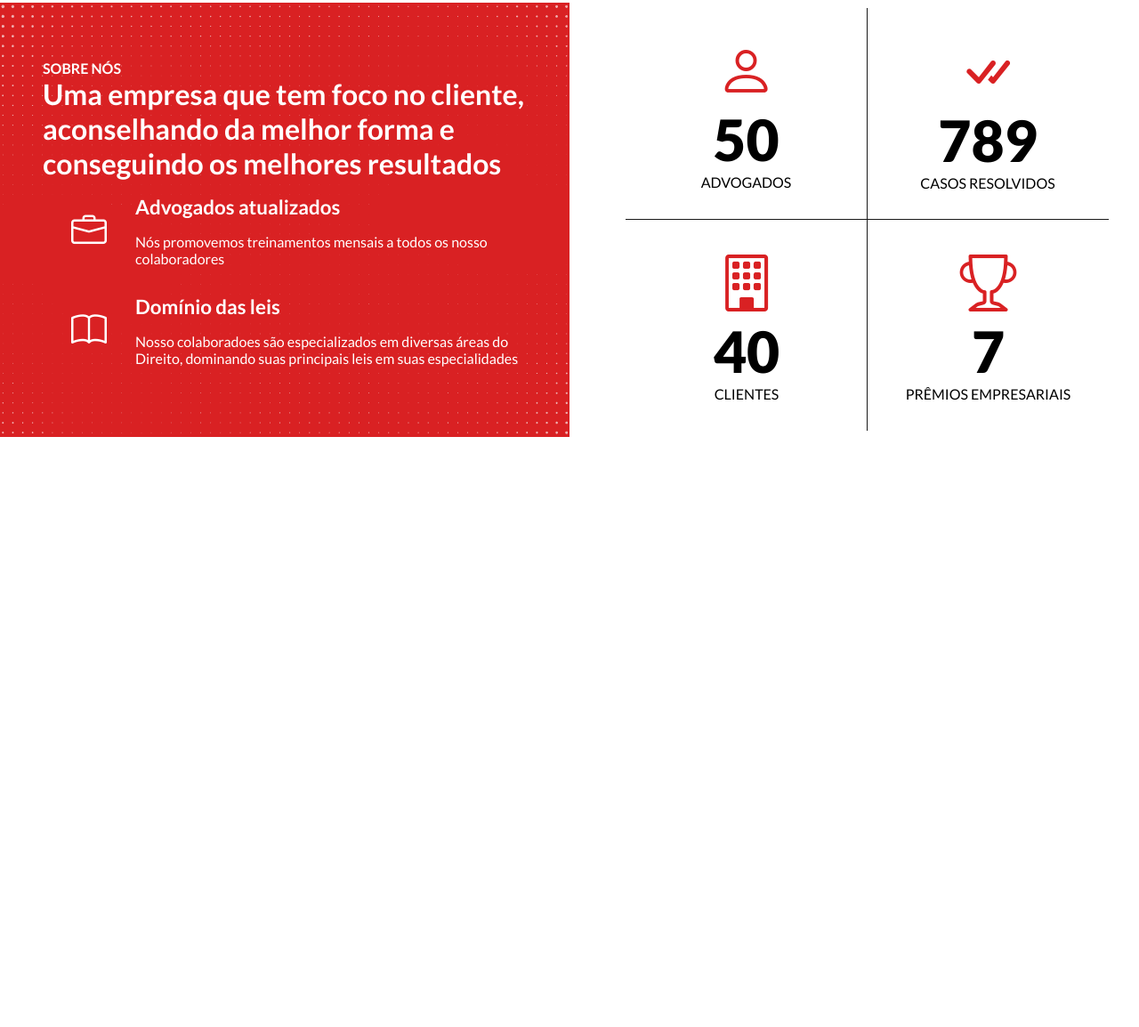
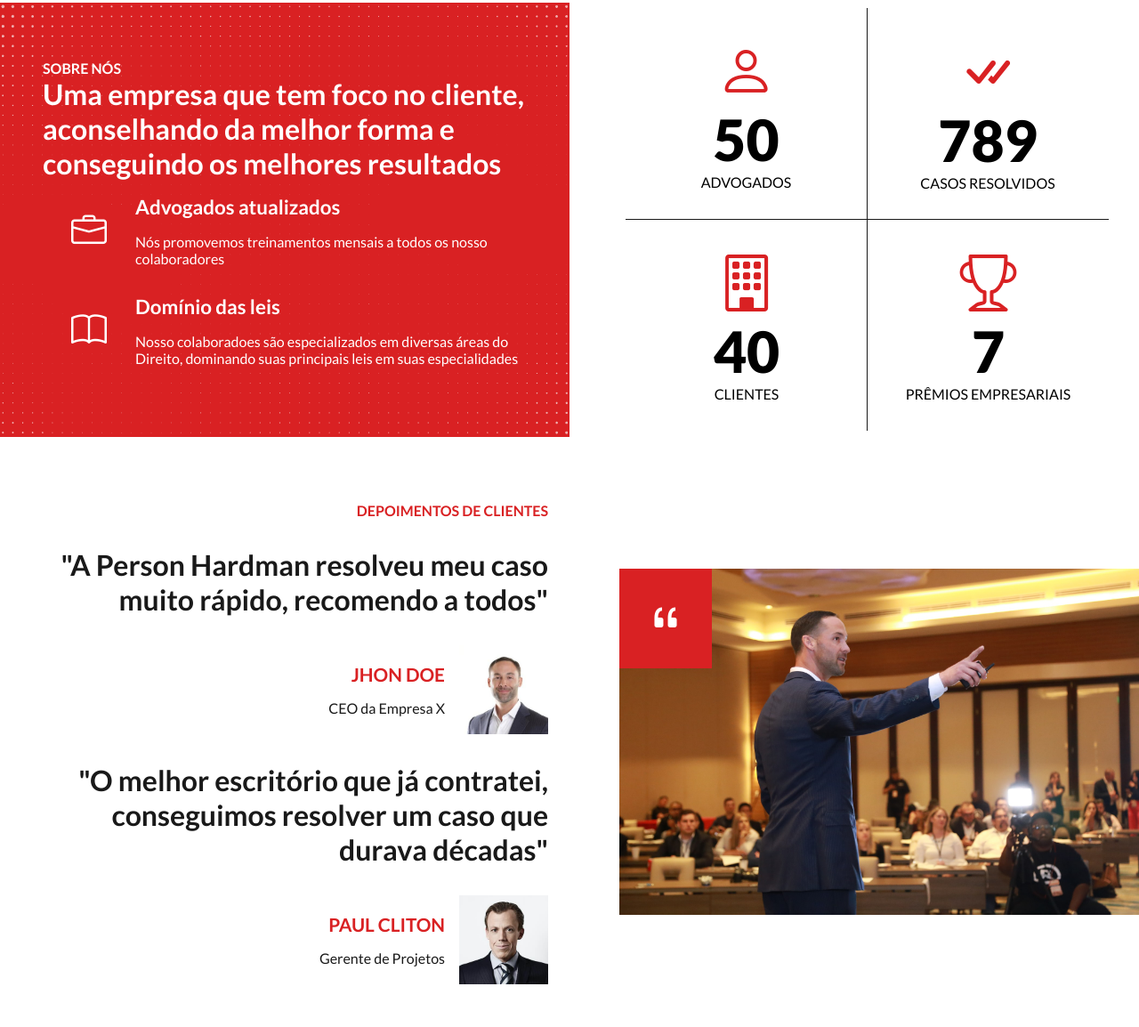
Before and after one commit to viniciussouza88/siteCompleto, a plain HTML site: page index.html in a window 1280 px wide. Shown: the part 2003-3157 px from the top of the page at 89% size. Before the commit the page ends 2519 px from the top, so only its background shows below. Drawn offline with nearby package versions, Linux system fonts and the light colour scheme.

Commit message:
Seção depoimentos

```diff
--- a/css/styles.css
+++ b/css/styles.css
@@ -33,7 +33,7 @@ i{
     padding: 2rem;
 }
 
-/* Cabeçalho e headre */
+/* Cabeçalho e header */
 #header {
     min-height: 90vh;
     background-image: url("../img/main_banner4.png");
@@ -288,3 +288,36 @@ i{
 .data .text {
     text-transform: uppercase;
 }
+
+#testmonials {
+    display: flex;
+    align-items: center;
+}
+
+#testmonial-information {
+    padding: 3rem
+}
+
+.author {
+    display: flex;
+    justify-content: end;
+    align-items: center;
+    gap: 1rem;
+}
+
+.author .author-name {
+    color: var(--main-color);
+    text-transform: uppercase;
+    font-size: 1.3rem;
+    font-weight: bold;
+    margin-bottom: 1rem;
+}
+
+.author .author-job {
+    color: var(--secondary-text-color);
+}
+
+.author img {
+    width: 100px;
+    height: 100px;
+}
--- a/index.html
+++ b/index.html
@@ -60,7 +60,7 @@
    <main id="expertise-areas" class="text-image-section">
         <div id="expertise-information" class="text-container">
             <p class="section-subtitle">Áreas de atuação</p>
-            <h3 class="section-type">Nossos especialistas podem ajudar você em Direito Civil, Ambiental, Empresarial.</h3>
+            <h3 class="section-title">Nossos especialistas podem ajudar você em Direito Civil, Ambiental, Empresarial.</h3>
             <a href="#" class="btn">Saiba Mais</a>
         </div>
         <div id="expertise-image-container" class="image-container">
@@ -144,6 +144,36 @@
         </div>
     </div>
    </section>
+   <!-- Depoimentos -->
+   <section id="testmonials" class="text-image-section">
+    <div id="testmonial-information" class="text-container">
+        <p class="section-subtitle">Depoimentos de clientes</p>
+        <h3 class="section-title">
+            "A Person Hardman resolveu meu caso muito rápido, recomendo a todos"
+        </h3>
+        <div class="author">
+            <div class="author-info">
+                <p class="author-name">Jhon Doe</p>
+                <p class="author-job">CEO da Empresa X</p>
+            </div>
+            <img src="img/author_1.jpg" alt="Joh Doe">
+        </div>
+        <h3 class="section-title">
+            "O melhor escritório que já contratei, conseguimos resolver um caso que durava décadas"
+        </h3>
+        <div class="author">
+            <div class="author-info">
+                <p class="author-name">Paul Cliton</p>
+                <p class="author-job">Gerente de Projetos</p>
+            </div>
+            <img src="img/author_2.jpg" alt="Paul Clinton">
+        </div>
+    </div>
+    <div id="testmonial-image-container" class="image-container">
+        <i class="bi bi-quote"></i>
+        <img src="img/court.jpg" alt="Advogado em um tribunal">
+    </div>
+   </section>
 
 
     <script src="js/scripts.js"></script>
```
